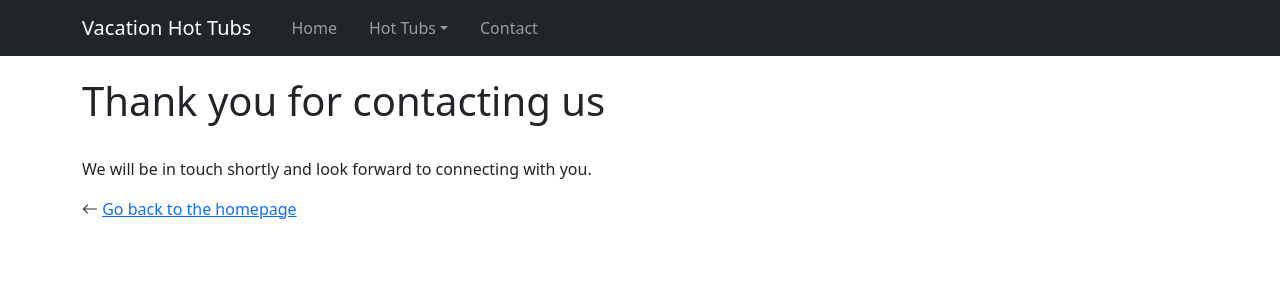
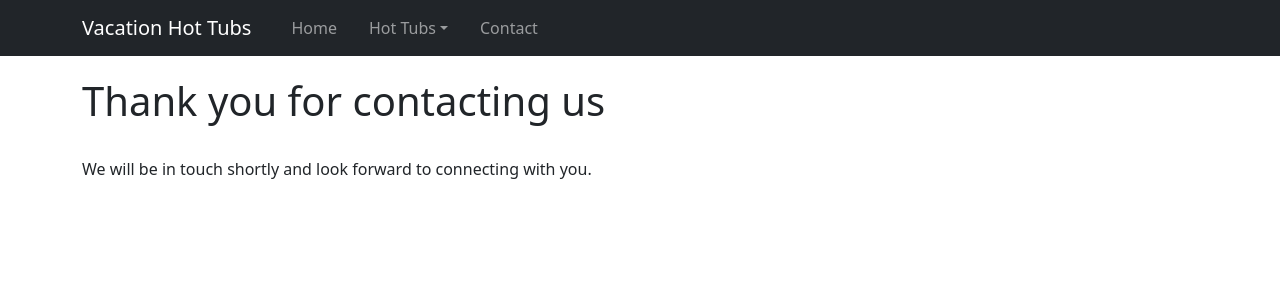
Before and after one commit to vacationhottubs/vacationhottubs.github.io, a Jekyll site: the page built from contact-us/thank-you/index.html, in a window 1280 px wide. Shown: the top 300 px of the page. Built offline with Jekyll 4.4.1, drawn with Linux system fonts in a browser that asks for light colours.

Commit message:
Update index.html

```diff
--- a/contact-us/thank-you/index.html
+++ b/contact-us/thank-you/index.html
@@ -8,5 +8,4 @@ excerpt: Thank you for contacting Vacation Hot Tubs!
     <div class="container pb-5">
       <h1 class="fw-light pt-4 pb-3">Thank you for contacting us</h1>
       <p class="mt-3">We will be in touch shortly and look forward to connecting with you.</p>
-      <p class="mt-3"><i class="bi-arrow-left"></i> <a href="/">Go back to the homepage</a></p>
     </div>
```
